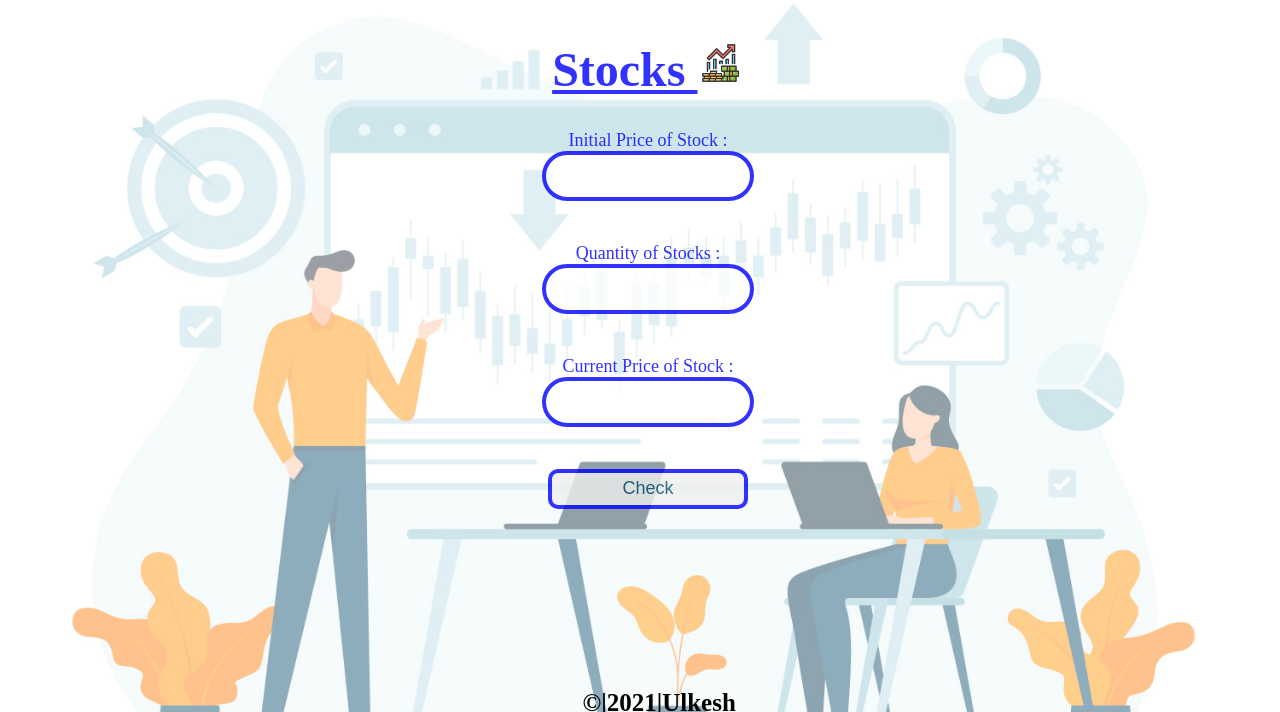
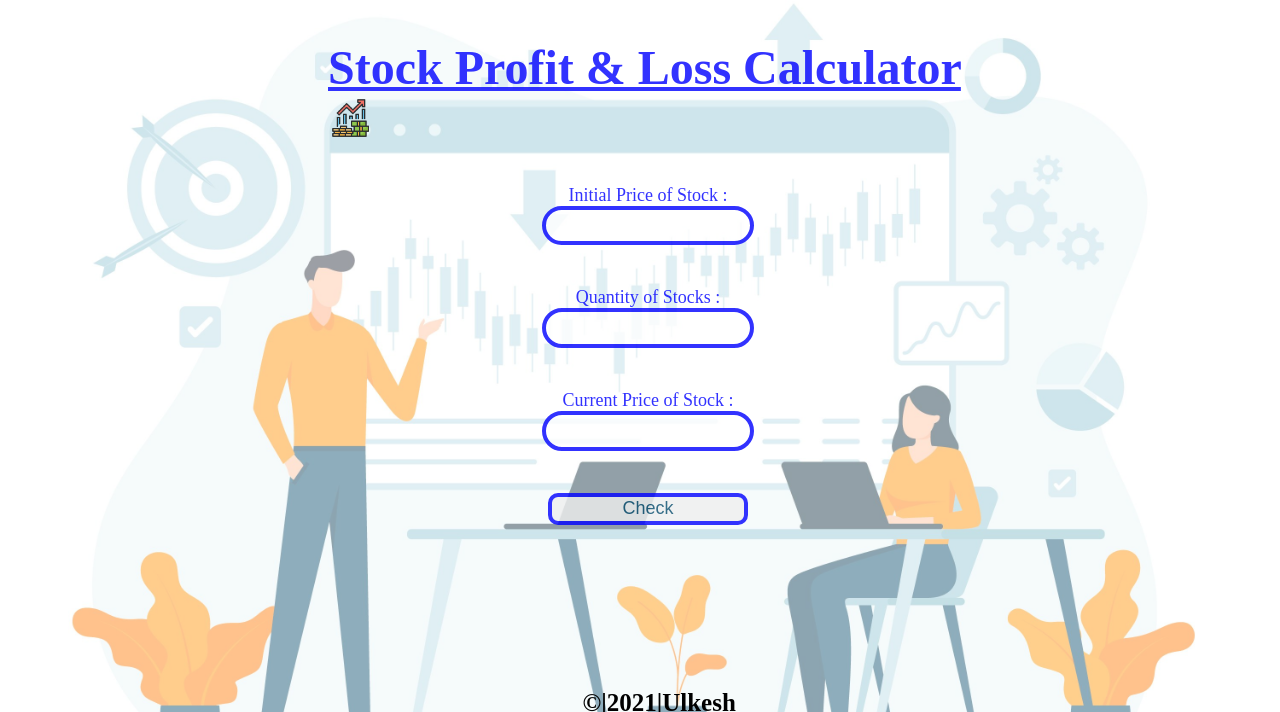
Before and after one commit to ulkesh99/profit-or-loss, a plain HTML site: page index.html in a window 1280 px wide. Shown: the top 712 px of the page. Drawn offline with Linux system fonts and the light colour scheme.

Commit message:
Updated index.html

```diff
--- a/index.html
+++ b/index.html
@@ -9,7 +9,7 @@
 </head>
 <body>
     <div class="container">
-    <h1 style="color: blue; font-size: 3rem; font-weight: 800; text-decoration: underline;">Stocks
+    <h1 style="color: blue; font-size: 3rem; font-weight: 800; text-decoration: underline;">Stock Profit & Loss Calculator
     <img src="images/stock.png" alt="no-image"></h1>
     <label for="initial-price">Initial Price of Stock : </label>
     <input type="text" id="initial-price"><br><br>
```
